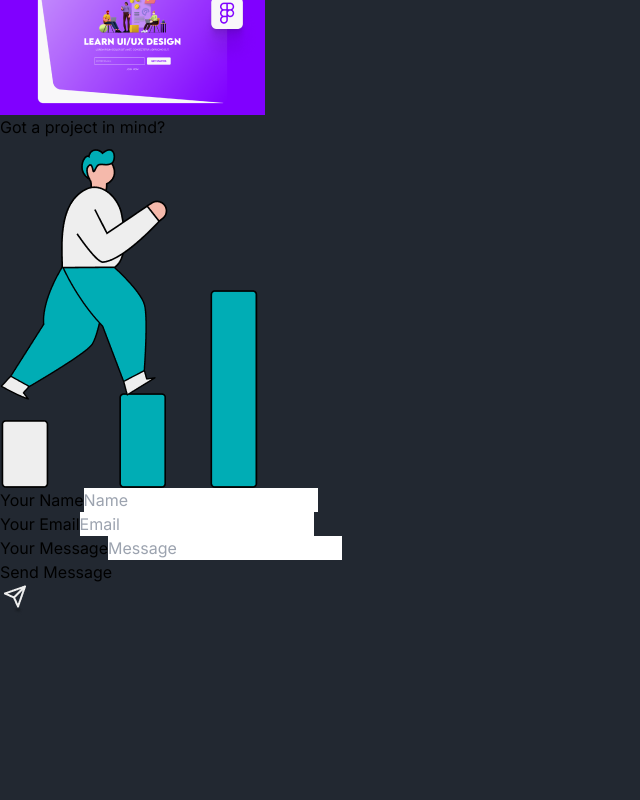
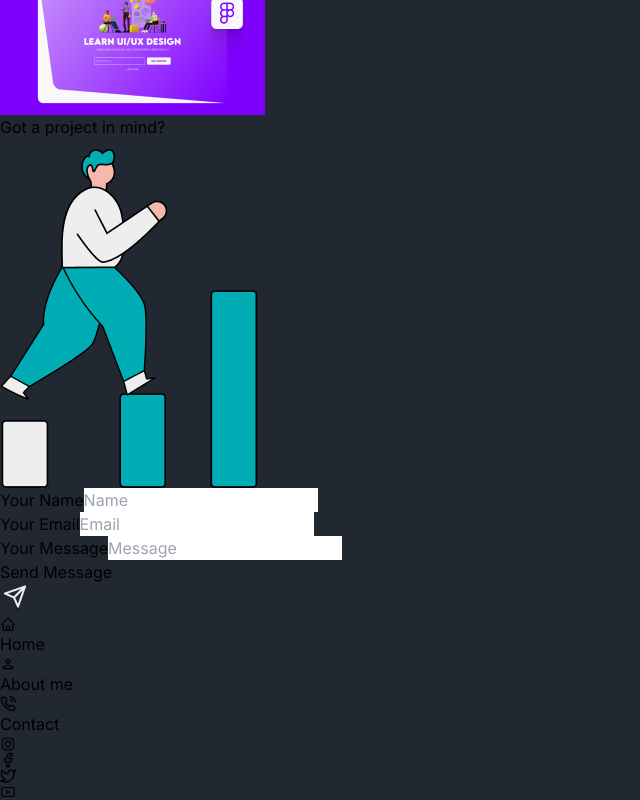
Before and after one commit to sunilhn27/tailwind-sundesign, a Next.js app: page / in a window 1280 px wide. Shown: the part 2615-3415 px from the top of the page, without its empty margins (0-640 px from the left). Before the commit the page ends 3231 px from the top, so only its background shows below. Built offline with nearby package versions, Linux system fonts and the light colour scheme.

Commit message:
Added Footer Components

```diff
--- a/package.json
+++ b/package.json
@@ -17,6 +17,7 @@
     "postcss": "8.4.29",
     "react": "18.2.0",
     "react-dom": "18.2.0",
+    "react-icons": "^4.10.1",
     "tailwindcss": "3.3.3"
   }
 }
--- a/src/Components/Contact.js
+++ b/src/Components/Contact.js
@@ -7,8 +7,6 @@ function Contact() {
     return (
         <section className='my-32 text-white'>
             <div className='flex flex-col md:flex-row justify-evenly items-center mx-auto'>
-
-
 
                 <div className='flex flex-col'>
                     <div className=''>
--- /dev/null
+++ b/src/Components/Footer.js
@@ -0,0 +1,46 @@
+import React from 'react'
+import { AiOutlineHome, AiOutlineInstagram, AiOutlineYoutube } from 'react-icons/ai';
+import { MdPersonOutline } from 'react-icons/md';
+import { FiPhoneCall, FiFacebook, FiTwitter } from 'react-icons/fi';
+
+function Footer() {
+    return (
+        <section className='text-white flex justify-center items-center'>
+
+            <footer className='flex-col  '>
+                <div className='flex space-x-6 '>
+                    <div className='flex space-x-3 items-center  md:h-[2.9rem] ' >
+                        <AiOutlineHome className='w-[1.5rem] h-[1.5rem]' />
+                        <label>Home</label>
+                    </div>
+                    <div className='flex space-x-3 items-center  md:h-[2.9rem]' >
+                        <MdPersonOutline className='w-[1.5rem] h-[1.5rem]' />
+                        <label>About me</label>
+                    </div>
+                    <div className='flex space-x-3 items-center  md:h-[2.9rem]' >
+                        <FiPhoneCall className='w-[1.3rem] h-[1.5rem]' />
+                        <label>Contact</label>
+                    </div>
+                </div>
+
+                <div className='flex justify-center mt-12 space-x-3 mb-12'>
+                    <div className='border-2 rounded-full p-2 bg-[#393E4680]'>
+                        <AiOutlineInstagram className='w-[2.3rem] h-[2.5rem]' />
+                    </div>
+                    <div className='border-2 rounded-full p-2 bg-[#393E4680]'>
+                        <FiFacebook className='w-[2.3rem] h-[2.5rem]' />
+                    </div>
+                    <div className='border-2 rounded-full p-2 bg-[#393E4680]'>
+                        <FiTwitter className='w-[2.3rem] h-[2.5rem]' />
+                    </div>
+                    <div className='border-2 rounded-full p-2 bg-[#393E4680]'>
+                        <AiOutlineYoutube className='w-[2.3rem] h-[2.5rem]' />
+                    </div>
+                </div>
+
+            </footer>
+        </section >
+    )
+}
+
+export default Footer
--- a/src/Components/NavBar.js
+++ b/src/Components/NavBar.js
@@ -36,11 +36,11 @@ function NavBar() {
             <div className='text-white'>
 
                 <nav className='flex md:h-[7rem] justify-between items-center  md:mx-36'>
-                    <div className='hidden md:flex'>
+                    <div className=' md:flex'>
                         <Link className='text-2xl font-semibold' href={"/"}>SunDesign</Link>
                     </div>
 
-                    <div className='flex space-x-1 md:space-x-6 lg:space-x-9'>
+                    <div className='mx-2 flex space-x-1 md:space-x-6 lg:space-x-9'>
                         <AnimatedLinks href={"/home"} text={"Home"} />
                         <AnimatedLinks href={"/aboutme"} text={"About Me"} />
                         <AnimatedLinks href={"/contact"} text={"Contact"} />
--- a/src/Components/RecentWork.js
+++ b/src/Components/RecentWork.js
@@ -5,9 +5,9 @@ import Image from 'next/image'
 function RecentWork() {
     return (
         <section className='my-44 text-white w-full h-[80rem] xl:h-[40rem] bg-my_bg_image  '>
-            <div className='mx-32 md:mx-16 '>
-                <div className='mx-28 flex flex-col w-[34rem] h-[6rem]'>
-                    <h1 className='text-[4rem]'>My recent <span className='text-[#00ADB5]'>works</span>  </h1>
+            <div className='mx-32 md:mx-16 pt-5'>
+                <div className='mx-auto flex flex-col w-[34rem] h-[6rem]'>
+                    <h1 className='text-[3rem] md:text-[4rem]'>My recent <span className='text-[#00ADB5]'>works</span>  </h1>
                     <div className='flex items-center space-x-6'>
                         <button className='px-5 py-2 rounded-lg bg-gray-700'>All</button>
                         <button className='px-5 py-2 rounded-lg bg-gray-700'>UI</button>
--- a/src/app/layout.js
+++ b/src/app/layout.js
@@ -1,3 +1,4 @@
+import Footer from '@/Components/Footer'
 import './globals.css'
 import { Inter } from 'next/font/google'
 
@@ -11,7 +12,9 @@ export const metadata = {
 export default function RootLayout({ children }) {
   return (
     <html lang="en">
-      <body className={`${inter.className} bg-[#222831]` }>{children}</body>
+      <body className={`${inter.className} bg-[#222831]`}>{children}
+        <Footer />
+      </body>
     </html>
   )
 }
```
Also changed, not shown: 1 other file (tests, documents, lock files or other folders).
